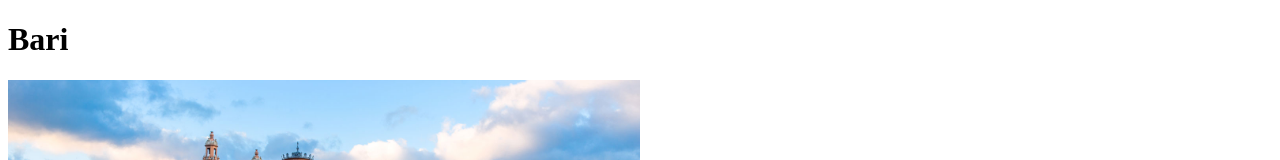
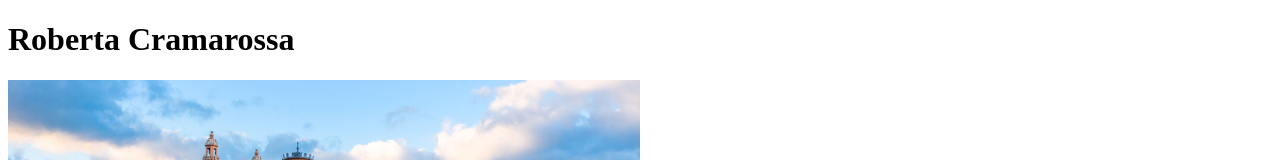
Before and after one commit to egalli64/Oved283Yellow, a plain HTML site: page presentazioni/Team/Roby/bari.html in a window 1280 px wide. Shown: the top 160 px of the page. Drawn offline with Linux system fonts and the light colour scheme.

Commit message:
Nuova modificac

```diff
--- a/presentazioni/Team/Roby/bari.html
+++ b/presentazioni/Team/Roby/bari.html
@@ -9,8 +9,9 @@
 </head>
 
 <body>
-    <h1>Bari</h1>
+    <h1>Roberta Cramarossa</h1>
     <img src="../../Img/Roby/Bari.jpg" width=" 50%" title="Bari">
+    <h2></h2>
     <p>
         Bari è un comune italiano di 320 257 abitanti, capoluogo della regione Puglia.</p>
     <p>Nonostante le grandi dimensioni, Bari si visita agevolmente in quanto è suddivisa in tre parti distinte. <br>
```
